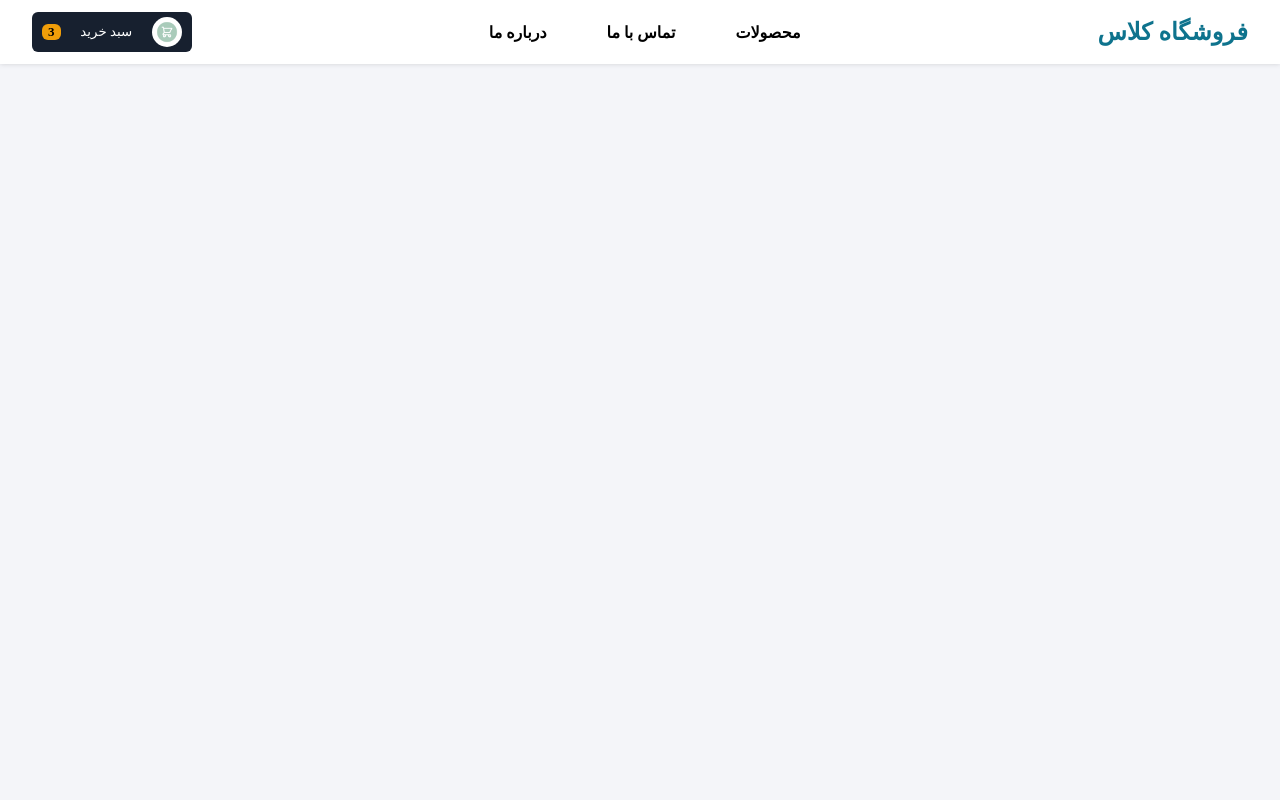
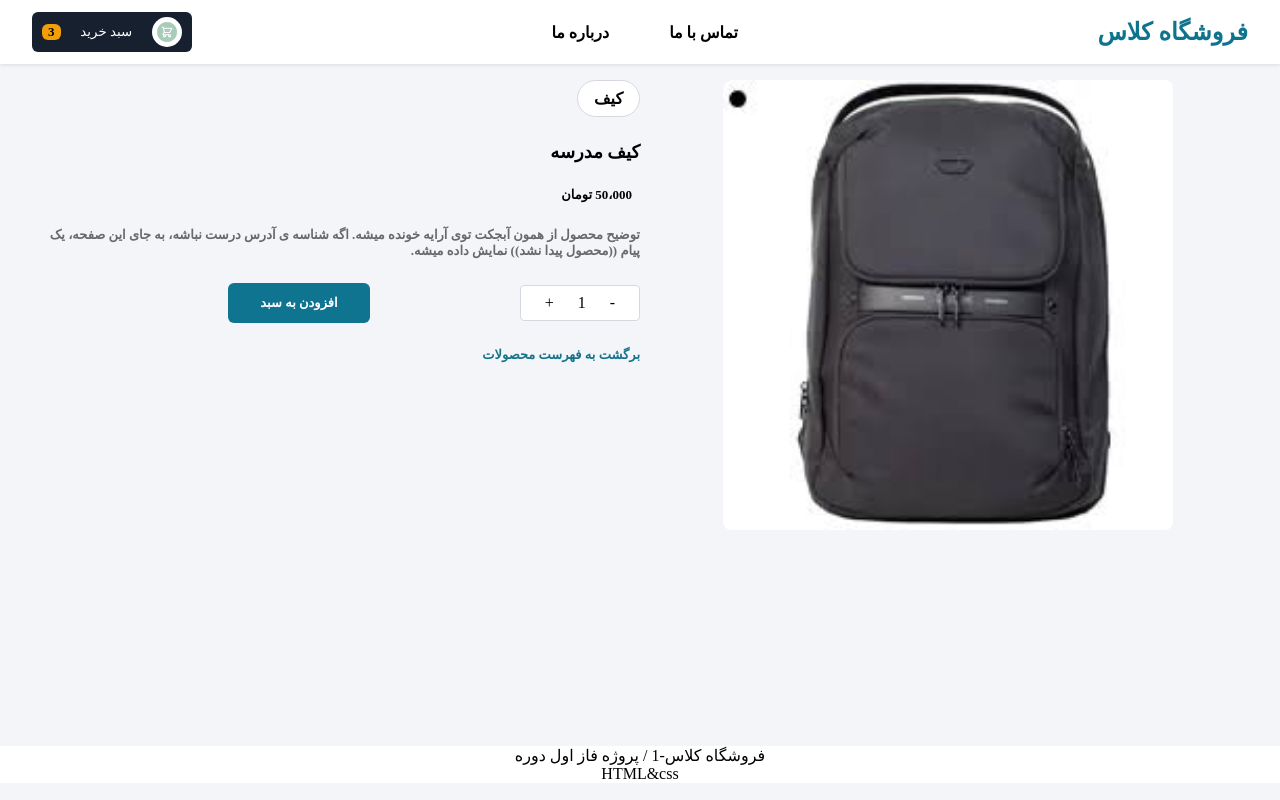
Before and after one commit to mojtaba139797/ClassShop-1, a plain HTML site: page ProductDetail.html in a window 1280 px wide. Drawn offline with Linux system fonts and the light colour scheme; a web font is replaced by a local one.

Commit message:
feat: complete product details UI and responsive layout

```diff
--- a/ProductDetail.html
+++ b/ProductDetail.html
@@ -5,13 +5,14 @@
     <meta name="viewport" content="width=device-width, initial-scale=1.0" />
     <title>جزئیات محصول</title>
     <link rel="stylesheet" href="./src/style.css" />
+    <link rel="stylesheet" href="./src/ProductDetail.css" />
   </head>
   <body>
     <header class="header">
       <nav class="nav">
         <a href="./Index.html"><h1>فروشگاه کلاس</h1></a>
         <div class="menu">
-          <a href="./Index.html">محصولات</a>
+          <!-- <a href="./Index.html">محصولات</a> -->
           <a href="./ContactUs.html">تماس با ما</a>
           <a href="./AbotUs.html">درباره ما</a>
         </div>
@@ -26,7 +27,31 @@
           <span>3</span>
         </a>
       </nav>
-      <div class="main-header"></div>
     </header>
+    <main class="main">
+      <img src="./assets/image/kif-1.jfif" alt="product-img" id="product-img" />
+      <div class="product-info">
+        <button class="filter">کیف</button>
+        <h2 id="product-name">کیف مدرسه</h2>
+        <p id="product-price">50،000 تومان</p>
+        <p id="describtion">
+          توضیح محصول از همون آبجکت توی آرایه خونده میشه. اگه شناسه ی آدرس درست
+          نباشه، به جای این صفحه، یک پیام ((محصول پیدا نشد)) نمایش داده میشه.
+        </p>
+        <div class="quantity">
+          <div class="counter">
+            <span class="increase">-</span>
+            <p>1</p>
+            <span class="decrease">+</span>
+          </div>
+          <button>افزودن به سبد</button>
+        </div>
+        <a href="./Index.html">برگشت به فهرست محصولات</a>
+      </div>
+    </main>
+    <footer class="footer">
+      <p>فروشگاه کلاس-1 / پروژه فاز اول دوره</p>
+      <p>HTML&css</p>
+    </footer>
   </body>
 </html>
--- /dev/null
+++ b/src/ProductDetail.css
@@ -0,0 +1,214 @@
+.main {
+  padding: 8px;
+  display: flex;
+  flex-direction: column;
+  gap: 16px;
+}
+
+.main #product-img {
+  border-radius: 8px;
+  max-width: 400px;
+}
+
+.main .product-info {
+  padding: 8px;
+  display: flex;
+  flex-direction: column;
+  align-items: flex-start;
+  justify-content: center;
+  gap: 16px;
+}
+
+.main .product-info .filter {
+  border: 1px solid #d5d8de;
+  border-radius: 26px;
+  background-color: white;
+  padding: 8px;
+}
+
+.main .product-info #product-name {
+  font-size: medium;
+  font-weight: 900;
+}
+
+.main .product-info #product-price {
+  padding: 0 8px;
+  font-size: small;
+  font-weight: 600;
+}
+
+.main .product-info #describtion {
+  font-size: x-small;
+  font-weight: 600;
+  color: #67696a;
+}
+
+.main .product-info .quantity {
+  display: flex;
+  flex-direction: row;
+  align-items: center;
+  gap: 72px;
+}
+
+.main .product-info .quantity .counter {
+  display: flex;
+  flex-direction: row;
+  align-items: center;
+  gap: 16px;
+  border: 1px solid #d5d8de;
+  background-color: white;
+  border-radius: 4px;
+  padding: 4px 16px;
+}
+
+.main .product-info .quantity .counter .increase {
+  cursor: pointer;
+}
+
+.main .product-info .quantity .counter .decrease {
+  cursor: pointer;
+}
+
+.main .product-info .quantity button {
+  font-size: small;
+  font-weight: 900;
+  align-self: center;
+  background-color: #0f7490;
+  color: white;
+  padding: 8px 20px;
+  border-radius: 6px;
+  cursor: pointer;
+}
+
+.main .product-info a {
+  color: #17738a;
+  font-size: x-small;
+  font-weight: 600;
+  cursor: pointer;
+}
+
+@media (min-width: 768px) {
+  .main {
+    padding: 16px 8px;
+    display: flex;
+    flex-direction: column;
+    align-items: center;
+    gap: 16px;
+  }
+
+  .main #product-img {
+    border-radius: 8px;
+    width: 400px;
+  }
+
+  .main .product-info .filter {
+    padding: 8px 16px;
+    font-weight: 900;
+  }
+
+  .main .product-info #product-name {
+    font-size: large;
+    font-weight: 900;
+  }
+
+  .main .product-info #product-price {
+    padding: 0 8px;
+    font-size: small;
+    font-weight: 600;
+  }
+
+  .main .product-info #describtion {
+    font-size: small;
+  }
+
+  .main .product-info .quantity {
+    display: flex;
+    flex-direction: row;
+    align-items: center;
+    gap: 400px;
+  }
+
+  .main .product-info .quantity .counter {
+    gap: 24px;
+    padding: 4px 24px;
+  }
+
+  .main .product-info .quantity button {
+    padding: 8px 24px;
+  }
+
+  .main .product-info a {
+    font-size: small;
+    font-weight: 600;
+  }
+}
+
+@media (min-width: 1024px) {
+  .main {
+    padding: 16px 24px;
+    display: grid;
+    grid-template-columns: repeat(2, 1fr);
+    column-gap: 0;
+    align-items: flex-start;
+    /* display: flex;
+    flex-direction: row;
+    gap: 24px; */
+  }
+
+  .main #product-img {
+    width: 450px;
+    max-width: 500px;
+    margin: 0 auto;
+  }
+
+  .main .product-info {
+    padding: 0 0 8px 16px;
+    gap: 24px;
+  }
+
+  .main .product-info .quantity {
+    gap: 150px;
+  }
+
+  .main .product-info .quantity .counter {
+    gap: 24px;
+    padding: 8px 24px;
+  }
+
+  .main .product-info .quantity button {
+    font-size: small;
+    font-weight: 900;
+    padding: 12px 32px;
+  }
+
+  .footer {
+    margin-top: 200px;
+  }
+}
+
+@media (min-width: 1440px) {
+  .main {
+    padding: 24px;
+    column-gap: 0;
+    /* display: flex;
+    flex-direction: row;
+    gap: 24px; */
+  }
+
+  .main #product-img {
+    width: 600px;
+    height: 450px;
+    max-height: 450px;
+    max-width: 600px;
+    margin: 0 auto;
+  }
+
+  .main .product-info {
+    padding: 0 0 0 16px;
+    gap: 24px;
+  }
+
+  .main .product-info .quantity {
+    gap: 350px;
+  }
+}
--- a/src/style.css
+++ b/src/style.css
@@ -1,6 +1,3 @@
-@import url("./ContactUs.css");
-@import url("./cart.css");
-
 @font-face {
   font-family: "YekanBakh-Regular";
   src: url("../assets/fonts/YekanBakh-Regular.woff2") format("woff2");
```
Also changed, not shown: Cart.html (+1 -0 lines), ContactUs.html (+1 -0 lines).
